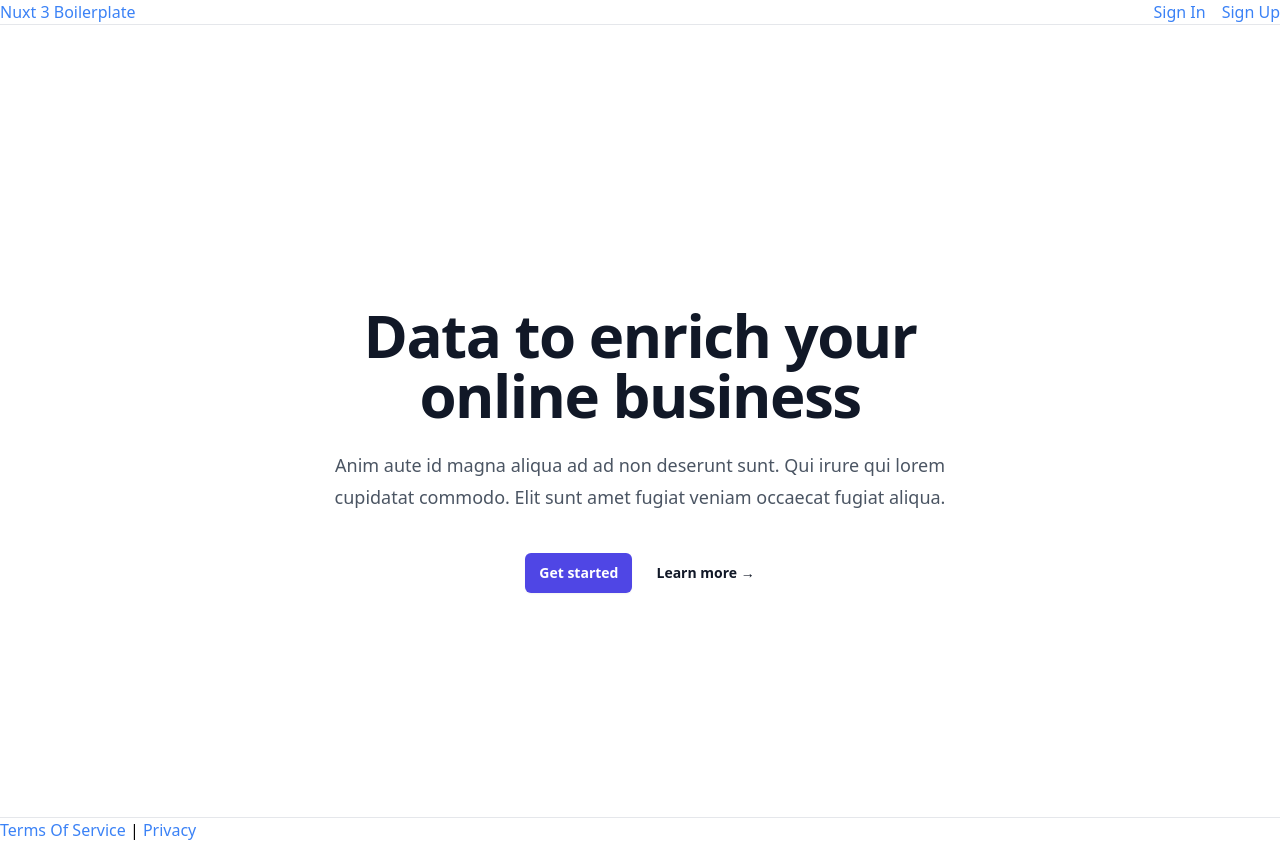
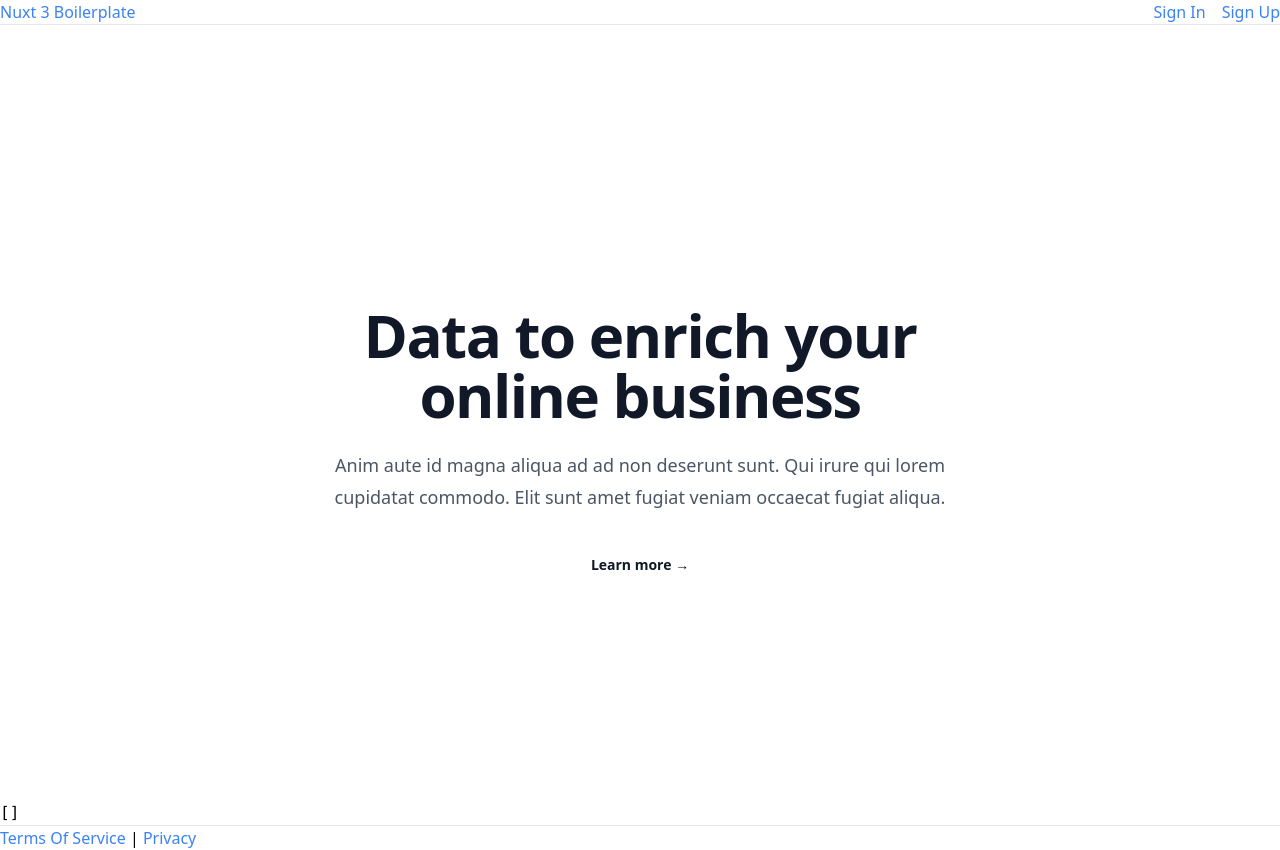
Before and after one commit to CareTiger/nuxt3-saas-boilerplate, a Nuxt app: page / in a window 1280 px wide. Built offline with nearby package versions, Linux system fonts and the light colour scheme; no server answers.

Commit message:
setting up pricing

```diff
--- a/components/App/Landing/Hero.vue
+++ b/components/App/Landing/Hero.vue
@@ -15,11 +15,6 @@
 				<div class="mt-10 flex items-center justify-center gap-x-6">
 					<a
 						href="#"
-						class="rounded-md bg-indigo-600 px-3.5 py-2.5 text-sm font-semibold text-white shadow-sm hover:bg-indigo-500 focus-visible:outline focus-visible:outline-2 focus-visible:outline-offset-2 focus-visible:outline-indigo-600"
-						>Get started</a
-					>
-					<a
-						href="#"
 						class="text-sm font-semibold leading-6 text-gray-900"
 						>Learn more <span aria-hidden="true">→</span></a
 					>
--- /dev/null
+++ b/components/App/Landing/Pricing.vue
@@ -0,0 +1,9 @@
+<template>
+	<div>
+		<pre><code>{{ appStore.plans }}</code></pre>
+	</div>
+</template>
+<script setup lang="ts">
+import { useAppStore } from "@/stores/app";
+const appStore = useAppStore();
+</script>
--- a/components/App/Pricing.vue
+++ /dev/null
@@ -1,13 +0,0 @@
-<template>
-	<div>
-		<pre><code>{{ plans }}</code></pre>
-	</div>
-</template>
-<script setup lang="ts">
-const { data: plans, error } = useFetch("api/v1/app/getPlans", {
-	method: "GET",
-	headers: {
-		"Content-Type": "application/json",
-	},
-});
-</script>
--- a/components/AppHeader.vue
+++ b/components/AppHeader.vue
@@ -30,12 +30,14 @@
 </template>
 <script setup lang="ts">
 import { useUserStore } from "../stores/user";
+import { useAppStore } from "../stores/app";
 const client = useSupabaseAuthClient();
 const user = useSupabaseUser();
 const userStore = useUserStore();
-
+const appStore = useAppStore();
 onMounted(async () => {
 	await userStore.init();
+	await appStore.init();
 });
 
 async function signout() {
--- a/pages/index.vue
+++ b/pages/index.vue
@@ -9,5 +9,6 @@ watchEffect(() => {
 <template>
 	<div>
 		<AppLandingHero />
+		<AppLandingPricing />
 	</div>
 </template>
--- a/pages/pricing.vue
+++ /dev/null
@@ -1,3 +0,0 @@
-<template>
-	<div><AppPricing /></div>
-</template>
--- a/stores/app.ts
+++ b/stores/app.ts
@@ -6,8 +6,18 @@ export const useAppStore = defineStore({
 		plans: [],
 	}),
 	actions: {
-		init() {
+		async init() {
 			console.log("app store init");
+			try {
+				this.plans = await $fetch("api/v1/app/getPlans", {
+					method: "GET",
+					headers: {
+						"Content-Type": "application/json",
+					},
+				});
+			} catch (error) {
+				console.log(error);
+			}
 		},
 	},
 	getters: {},
```
Also changed, not shown: 1 other file (tests, documents, lock files or other folders).
